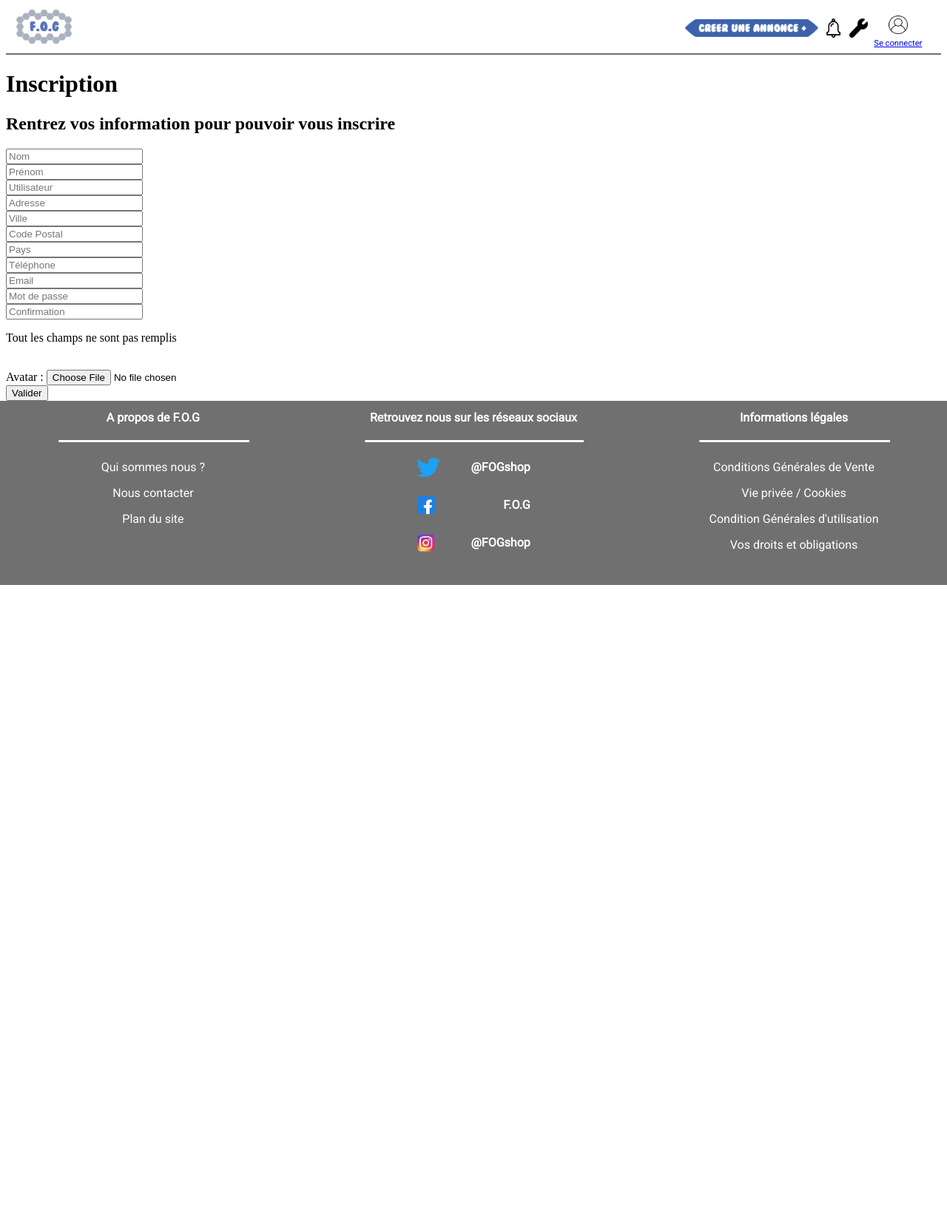
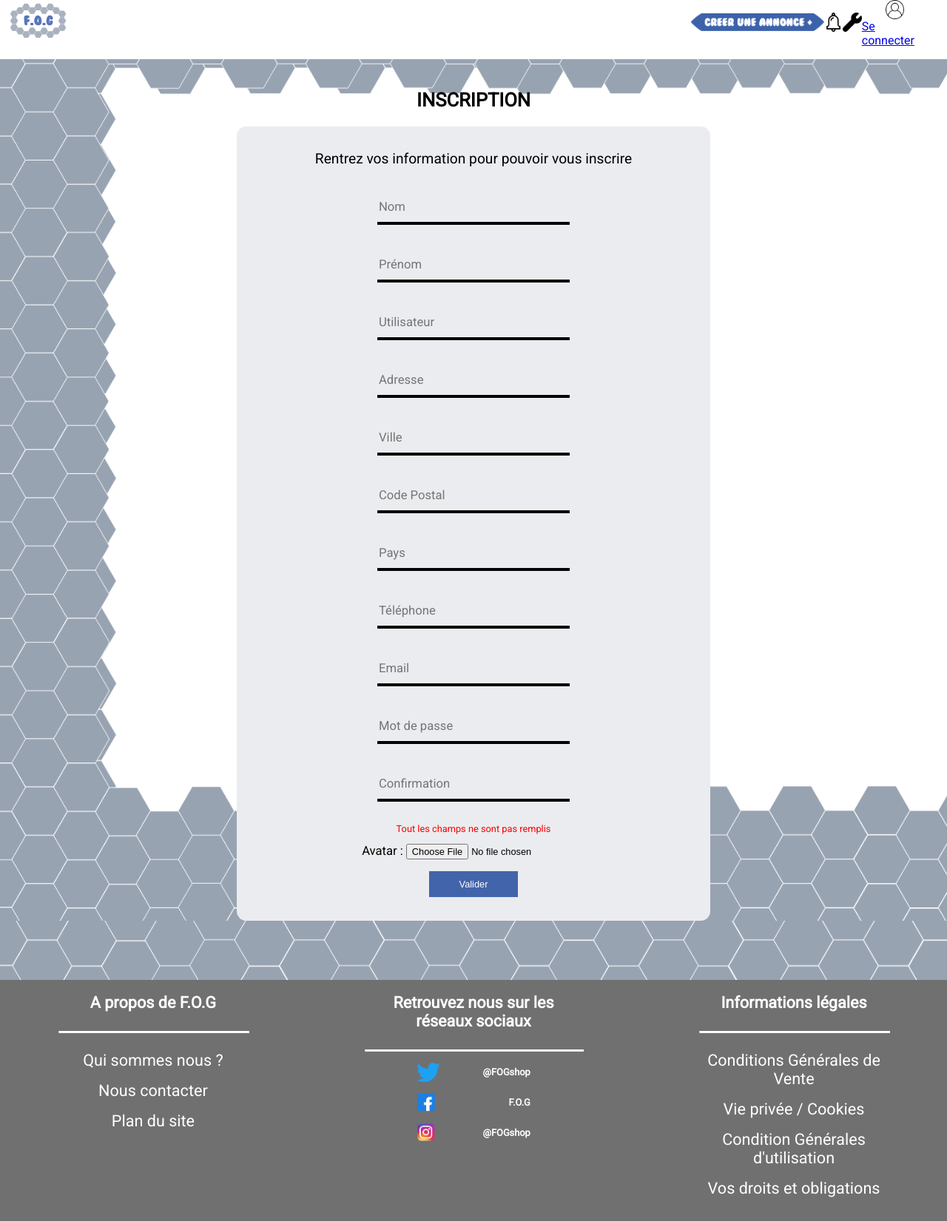
Before and after one commit to Glenn-o/Projet-Web-Alpha-, a PHP site: page /index.php?page=inscription in a window 1280 px wide. Shown: the whole page at 74% size. Before the commit the page ends 791 px from the top, so only its background shows below. Run offline with PHP 8.4, Linux system fonts and the light colour scheme.

Commit message:
modif index.ccs header.css inscription.css listProduct.css

```diff
--- a/controllers/frontend.php
+++ b/controllers/frontend.php
@@ -19,12 +19,11 @@ function connexion()
     $message = "";
     if(GETPOST("action") == "tryConnexion")
     {
-        echo 'tentative de connexion';
         $username = GETPOST("username");
         $password = GETPOST("password");
-        if($username == "" or $password == "")
+        if(empty($username) or empty($password))
         {
-            throw new Exception("Mot de passe non renseigné");
+            throw new Exception("Mot de passe ou Pseudo non renseigné");
         }
         else
         {
--- a/public/css/footer.css
+++ b/public/css/footer.css
@@ -14,7 +14,7 @@
 
 }
 #footer h1{
-    font-size: 1em;
+    font-size: 2.7vh;
 }
 #footer hr{
     color: white;
@@ -29,6 +29,7 @@
 }
 #footer_left a {
     margin-top: 2vh;
+    font-size: 2.7vh;
     text-decoration: none;
     color: white;
 }
@@ -60,6 +61,7 @@
     font-weight: bold;
     justify-content: space-between;
     width: 12vw;
+    font-size: 2.7vh;
     text-decoration: none;
     color: white;
 }
@@ -72,6 +74,7 @@
 #footer_right a{
     color: white;
     text-decoration: none;
+    font-size: 2.7vh;
     margin-top: 2vh;
 }
 #footer a:hover{
--- a/public/css/header.css
+++ b/public/css/header.css
@@ -1,9 +1,9 @@
 #header header{
     font-family: 'Roboto', sans-serif;
-    border-bottom: 2px solid #707070;
     margin: 0;
     padding: 0;
     height: 8vh;
+    padding-bottom: 2vh;
     background-color: white;
 }
 #button_ad{
@@ -28,7 +28,7 @@
     margin-right: 2vw;
 }
 #container_user{
-    height: 50px;
+    height: 8vh;
     display: flex;
     flex-direction: column;
     justify-content: center;
@@ -38,7 +38,7 @@
     width: 2vw;
 }
 #container_user p{
-    font-size: 0.7em;
+    font-size: 2vh;
     margin: 0;
 }
 #logo_fog{
--- /dev/null
+++ b/public/css/inscription.css
@@ -0,0 +1,95 @@
+body, html {
+    padding: 0;
+    margin: 0;
+    font-family:  'Roboto', sans-serif;
+    min-height: 100vh;
+    position: relative;
+    background-image: url("../img/background.png");
+    background-size:cover;
+    background-repeat: no-repeat;
+}
+#main form{
+    border-radius: 1vw;
+    width: 50vw;
+    display: flex;
+    flex-direction: column;
+    align-items: center;
+    margin: auto;
+    background-color: #EBECEF;
+    padding-top: 2vh;
+    padding-bottom: 2vh;
+}
+.input_modif{
+    font-family:  'Roboto', sans-serif;
+    width: 20vw;
+    height: 5vh;
+    border: none;
+    background-color: #EBECEF;
+    border-bottom: 0.5vh solid black;
+    margin-top: 2Vh;
+    font-size: 1.3vw;
+    margin-bottom: 2vh;
+    outline: none;
+}
+.input_modif:active, .input_modif:focus{
+    border-bottom: 0.5vh solid #4264aa;
+}
+#main h1{
+    text-align: center;
+    text-transform: uppercase;
+    font-size: 2vw;
+}
+#main{
+    margin-top: 5vh;
+    margin-bottom: 10vh;
+}
+#main form h2{
+    font-size: 1.5vw;
+    font-weight: normal;
+}
+#main form button{
+    margin-top: 2vh;
+    margin-bottom: 2vh;
+    background-color: #4264aa;
+    color: white;
+    border: 0.3vh solid #4264aa;
+    padding: 1vh 3vw 1vh 3vw;
+    font-size: 1vw;
+    cursor: pointer;
+}
+#main form button:hover, #main form button:focus{
+    background-color: #EBECEF;
+    color: #4264aa;
+    transition: 200ms;
+}
+/* Firefox */
+input[type=number] {
+    -moz-appearance: textfield;
+}
+
+/* Chrome */
+input::-webkit-inner-spin-button,
+input::-webkit-outer-spin-button {
+	-webkit-appearance: none;
+	margin:0;
+}
+
+/* Opéra*/
+input::-o-inner-spin-button,
+input::-o-outer-spin-button {
+	-o-appearance: none;
+	margin:0
+}
+span{
+    color: red;
+
+}
+p{
+    font-size: 1vw;
+}
+label{
+    font-size: 1.3vw;
+}
+input[type=file]{
+    font-size: 1vw;
+}
--- a/views/frontend/clientSpaceView.php
+++ b/views/frontend/clientSpaceView.php
@@ -1,6 +1,6 @@
 <?php
 $title = "Espace Client";
-$css = "clientSPace";
+$css = "clientSpace.css";
 ?>
 
 <?php ob_start() ?>
--- a/views/frontend/inscriptionView.php
+++ b/views/frontend/inscriptionView.php
@@ -1,29 +1,34 @@
 <?php
 $title = "Inscription";
-$css = "inscription";
+$css = "inscription.css";
 
 ?>
 
 <?php ob_start() ?>
-<h1> Inscription</h1>
-<h2> Rentrez vos information pour pouvoir vous inscrire </h2>
+<section id="main">
+    <h1> Inscription</h1>
 
-<form action="<?= $_SERVER["PHP_SELF"].'?page=inscription&action=inscription'?>" method="POST" enctype="multipart/form-data">
-    <input type="text" name="firstName" placeholder = "Nom"><br>
-    <input type="text" name="lastName"  placeholder = "Prénom"><br>
-    <input type="text" name="userName"  placeholder = "Utilisateur"><br>
-    <input type="text" name="address"  placeholder = "Adresse"><br>
-    <input type="text" name="city"  placeholder = "Ville"><br>
-    <input type="text" name="postalCode"  placeholder = "Code Postal"><br>
-    <input type="text" name="country"  placeholder = "Pays"><br>
-    <input type="number" name="phone"  placeholder = "Téléphone"><br>
-    <input type="email" name="email"  placeholder = "Email"><br>
-    <input type="password" name="password"  placeholder = "Mot de passe"><br>
-    <input type="password" name="password-confirmed"  placeholder = "Confirmation"><p><?= $wrongPassword?></p><br>
-    <label for="avatar">Avatar :</label>
-    <input type="file" name="avatar" id="avatar"><br>
-    <button type="submit"> Valider </button>
-</form>
+    <form action="<?= $_SERVER["PHP_SELF"].'?page=inscription&action=inscription'?>" method="POST" enctype="multipart/form-data">
+        <h2> Rentrez vos information pour pouvoir vous inscrire </h2>
+        <input type="text" class="input_modif"name="firstName" placeholder = "Nom">
+        <input type="text" class="input_modif"name="lastName"  placeholder = "Prénom">
+        <input type="text" class="input_modif"name="userName"  placeholder = "Utilisateur">
+        <input type="text" class="input_modif"name="address"  placeholder = "Adresse">
+        <input type="text" class="input_modif"name="city"  placeholder = "Ville">
+        <input type="text" class="input_modif"name="postalCode"  placeholder = "Code Postal">
+        <input type="text" class="input_modif"name="country"  placeholder = "Pays">
+        <input type="number" class="input_modif"name="phone"  placeholder = "Téléphone">
+        <input type="email" class="input_modif"name="email"  placeholder = "Email">
+        <input type="password"class="input_modif" name="password"  placeholder = "Mot de passe">
+        <input type="password"class="input_modif" name="password-confirmed"  placeholder = "Confirmation"><p><span><?= $wrongPassword?><span></p>
+        <div>
+            <label for="avatar">Avatar :</label>
+            <input type="file" name="avatar" id="avatar">
+        </div>
+
+        <button type="submit"> Valider </button>
+    </form>
+</section>
 
 <?php $content = ob_get_clean() ?>
 
```
Also changed, not shown: public/css/connexion.css (added, +102 -0 lines), public/css/index.css (+15 -3 lines), public/css/listProduct.css (+46 -1 lines), views/frontend/connexionView.php (+12 -12 lines), views/frontend/listProductsView.php (+16 -9 lines), public/img/background.png (added), public/img/logo.png, public/img/password.png (added).
